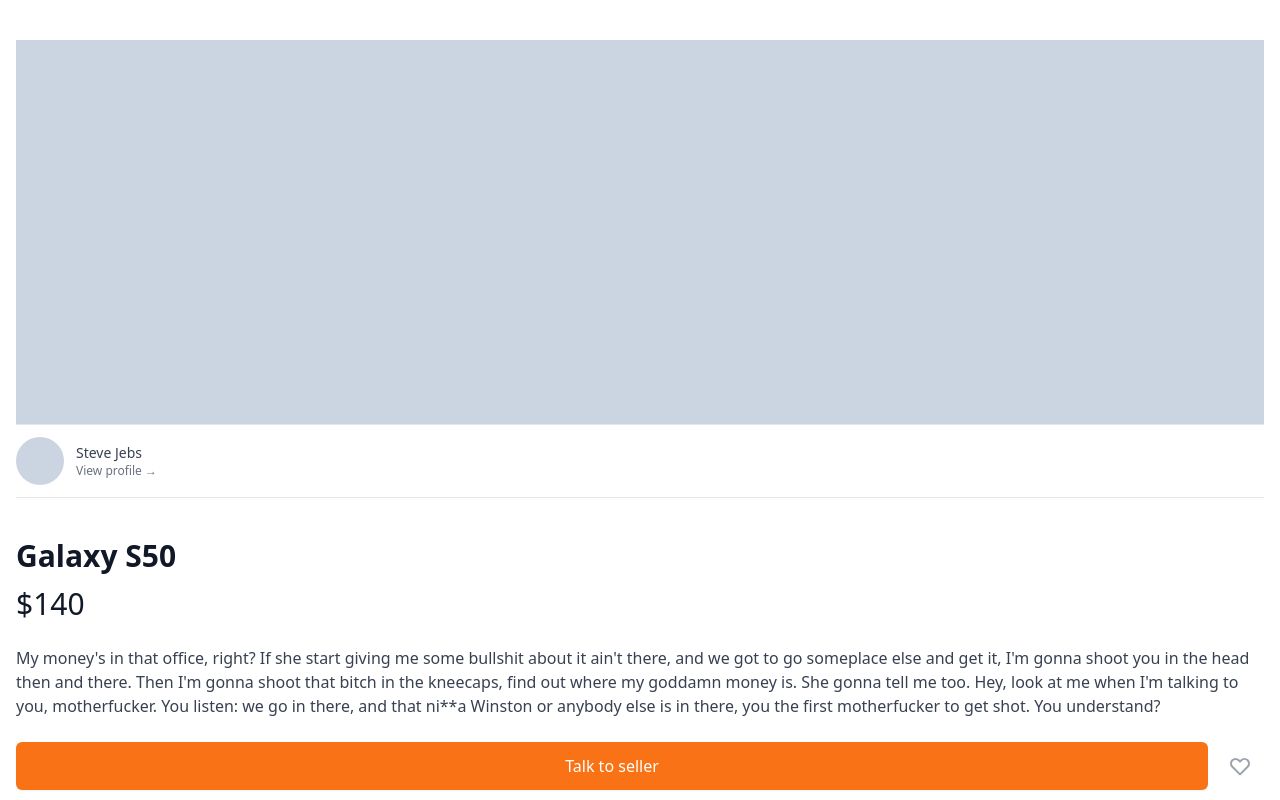
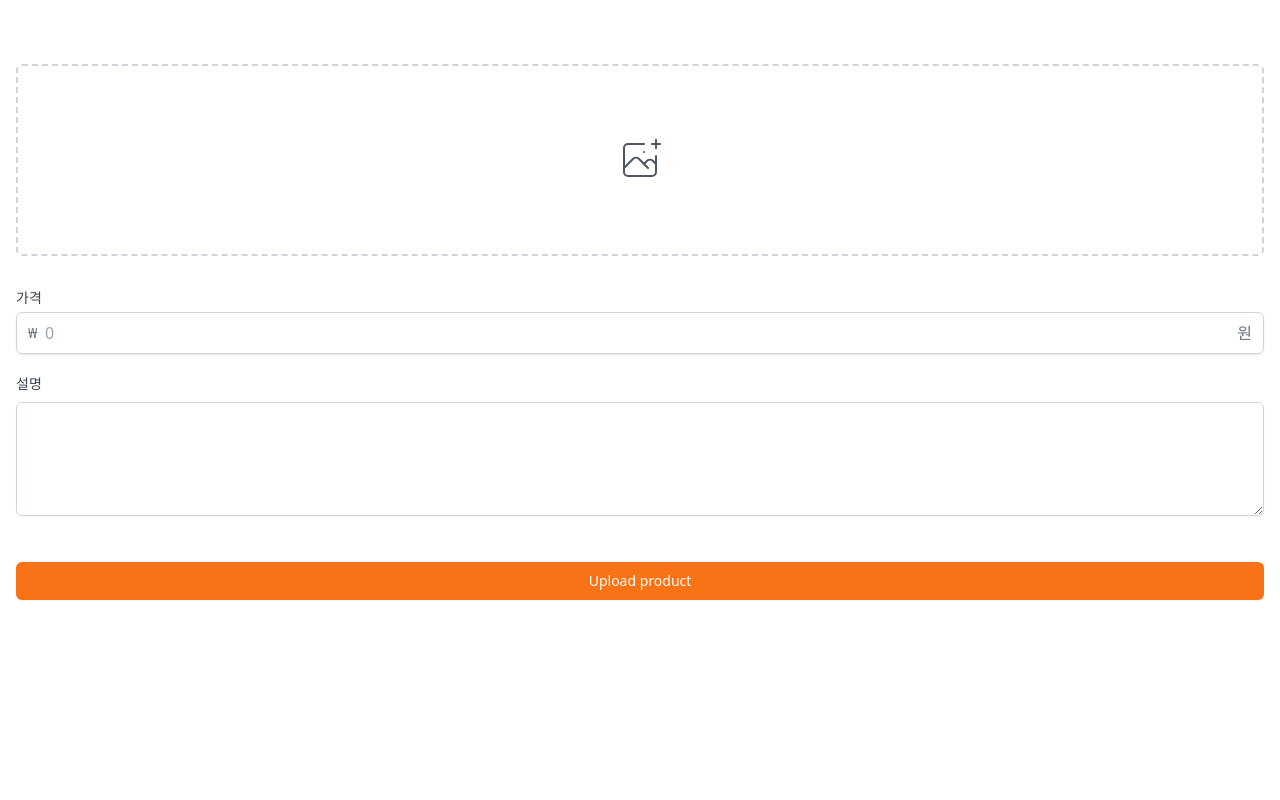
Before and after one commit to summereuna/carrot-market, a Next.js app: page /items/upload in a window 1280 px wide. Shown: the top 800 px of the page. Built offline with nearby package versions, Linux system fonts and the light colour scheme.

Commit message:
Add: upload page css

```diff
--- a/pages/enter.tsx
+++ b/pages/enter.tsx
@@ -52,6 +52,7 @@ export default function Enter() {
           <div className="mt-1">
             {method === "email" ? (
               <input
+                id="tab"
                 type="email"
                 required
                 className="appearance-none w-full px-3 py-2 border border-gray-300 rounded-md shadow-sm placeholder-gray-400 focus:outline-none focus:ring-orange-400 focus:border-orange-400
@@ -64,6 +65,7 @@ export default function Enter() {
                   +82
                 </span>
                 <input
+                  id="tab"
                   type="number"
                   required
                   className="w-full appearance-none px-3 py-2 border border-gray-300 rounded-r-md shadow-sm placeholder-gray-400 focus:outline-none focus:ring-orange-500 focus:border-orange-500"
@@ -71,7 +73,7 @@ export default function Enter() {
               </div>
             ) : null}
           </div>
-          <button className="mt-5 last-of-type:bg-orange-500 hover:bg-orange-600 text-white py-2 px-4 border border-transparent rounded-md shadow-sm text-sm font-medium focus:outline-none focus:ring-2 focus:ring-offset-2 focus:ring-orange-500">
+          <button className="mt-5 bg-orange-500 hover:bg-orange-600 text-white py-2 px-4 border border-transparent rounded-md shadow-sm text-sm font-medium focus:outline-none focus:ring-2 focus:ring-offset-2 focus:ring-orange-500">
             {method === "email" ? "Get login link" : null}
             {method === "phone" ? "Get one-time password" : null}
           </button>
--- a/pages/index.tsx
+++ b/pages/index.tsx
@@ -55,7 +55,9 @@ const Home: NextPage = () => {
           </div>
         </Link>
       ))}
+
       {/*플로팅 버튼: 클릭 시 상품 추가하는 페이지로*/}
+      <Link href="/items/upload">
         <button className="fixed bottom-24 right-5 bg-orange-400 rounded-full p-4 text-white shadow-xl transition-colors hover:bg-orange-500 cursor-pointer">
           <svg
             className="h-6 w-6"
@@ -73,6 +75,7 @@ const Home: NextPage = () => {
             />
           </svg>
         </button>
+      </Link>
     </div>
   );
 };
--- /dev/null
+++ b/pages/items/upload.tsx
@@ -0,0 +1,73 @@
+import type { NextPage } from "next";
+
+const Upload: NextPage = () => {
+  return (
+    <div className="px-4 py-16">
+      <div>
+        <div>
+          <label className="flex items-center justify-center text-gray-600 hover:text-orange-500 border-2 border-dashed border-gray-300 w-full h-48 rounded-md mb-8 cursor-pointer hover:border-orange-500">
+            <svg
+              className="h-12 w-12"
+              stroke="currentColor"
+              fill="none"
+              viewBox="0 0 48 48"
+              aria-hidden="true"
+            >
+              <path
+                d="M28 8H12a4 4 0 00-4 4v20m32-12v8m0 0v8a4 4 0 01-4 4H12a4 4 0 01-4-4v-4m32-4l-3.172-3.172a4 4 0 00-5.656 0L28 28M8 32l9.172-9.172a4 4 0 015.656 0L28 28m0 0l4 4m4-24h8m-4-4v8m-12 4h.02"
+                strokeWidth={2}
+                strokeLinecap="round"
+                strokeLinejoin="round"
+              />
+            </svg>
+            {/* label안에 input 넣고 hidden 하면 label 클릭 시 파일 선택 가능 */}
+            <input type="file" className="hidden" />
+          </label>
+        </div>
+      </div>
+      <div className="my-5">
+        <label
+          htmlFor="price"
+          className="mb-1 block text-sm font-medium text-gray-700"
+        >
+          가격
+        </label>
+        <div className="relative rounded-md shadow-sm flex items-center">
+          <div className="absolute left-0 pl-3 flex items-center justify-center">
+            <span className="text-gray-500 text-sm pointer-events-none">₩</span>
+          </div>
+          <input
+            id="price"
+            type="text"
+            placeholder="0"
+            className="appearance-none pl-7 w-full px-3 py-2 border border-gray-300 rounded-md shadow-sm placeholder-gray-400 focus:outline-none focus:ring-orange-400 focus:border-orange-400
+                "
+          />
+          <div className="absolute right-0 pr-3 flex items-center pointer-events-none">
+            <span className="text-gray-500">원</span>
+          </div>
+        </div>
+      </div>
+      <div className="my-5">
+        <label
+          htmlFor="description"
+          className="mb-1 block text-sm font-medium text-gray-700"
+        >
+          설명
+        </label>
+        <div>
+          <textarea
+            id="description"
+            rows={4}
+            className="mt-1 shadow-sm w-full border-gray-300 focus:outline-none focus:ring-orange-400 focus:border-orange-400 rounded-md "
+          />
+        </div>
+      </div>
+      <button className="w-full mt-5 bg-orange-500 hover:bg-orange-600 text-white py-2 px-4 border border-transparent rounded-md shadow-sm text-sm font-medium focus:outline-none focus:ring-2 focus:ring-offset-2 focus:ring-orange-500">
+        Upload product
+      </button>
+    </div>
+  );
+};
+
+export default Upload;
```
Lines whose indentation alone changed are shown as unchanged.
